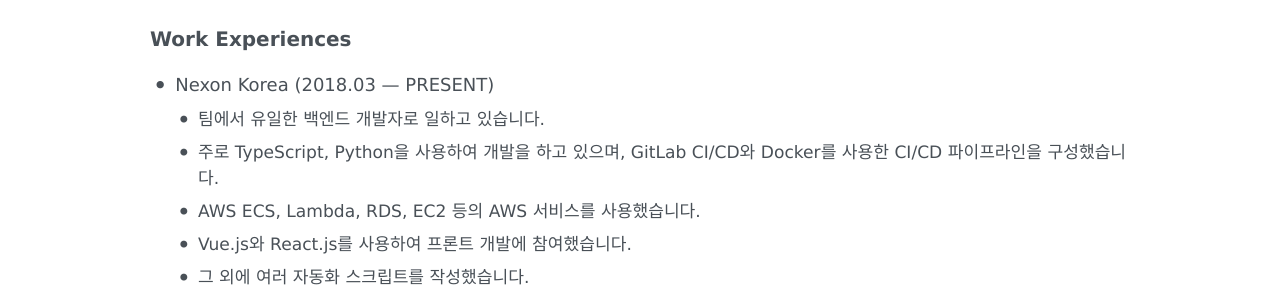
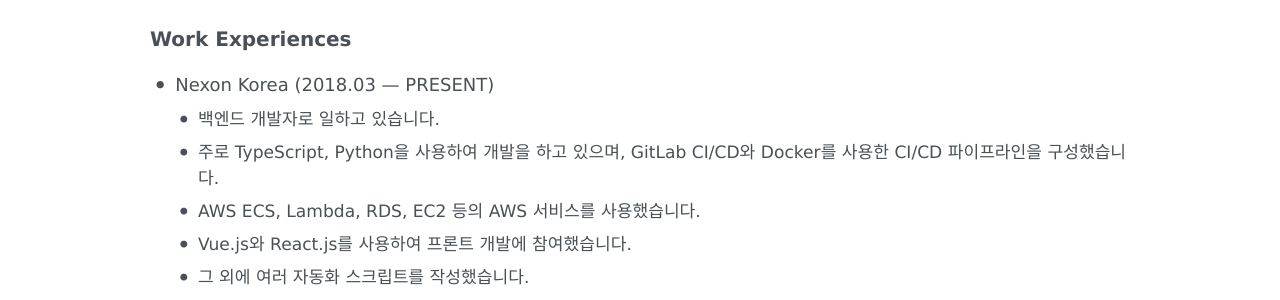
Before and after one commit to blurfx/xo.dev, a Jekyll site: the page built from about.md, in a window 1280 px wide. Shown: the part 366-666 px from the top of the page. Built offline with Jekyll 4.4.1, drawn with Linux system fonts in a browser that asks for light colours.

Commit message:
:pencil2: not anymore

```diff
--- a/about.md
+++ b/about.md
@@ -13,7 +13,7 @@
 
 ## Work Experiences
 - Nexon Korea (2018.03 — PRESENT)
-  + 팀에서 유일한 백엔드 개발자로 일하고 있습니다.
+  + 백엔드 개발자로 일하고 있습니다.
   + 주로 TypeScript, Python을 사용하여 개발을 하고 있으며, GitLab CI/CD와 Docker를 사용한 CI/CD 파이프라인을 구성했습니다.
   + AWS ECS, Lambda, RDS, EC2 등의 AWS 서비스를 사용했습니다.
   + Vue.js와 React.js를 사용하여 프론트 개발에 참여했습니다.
```
